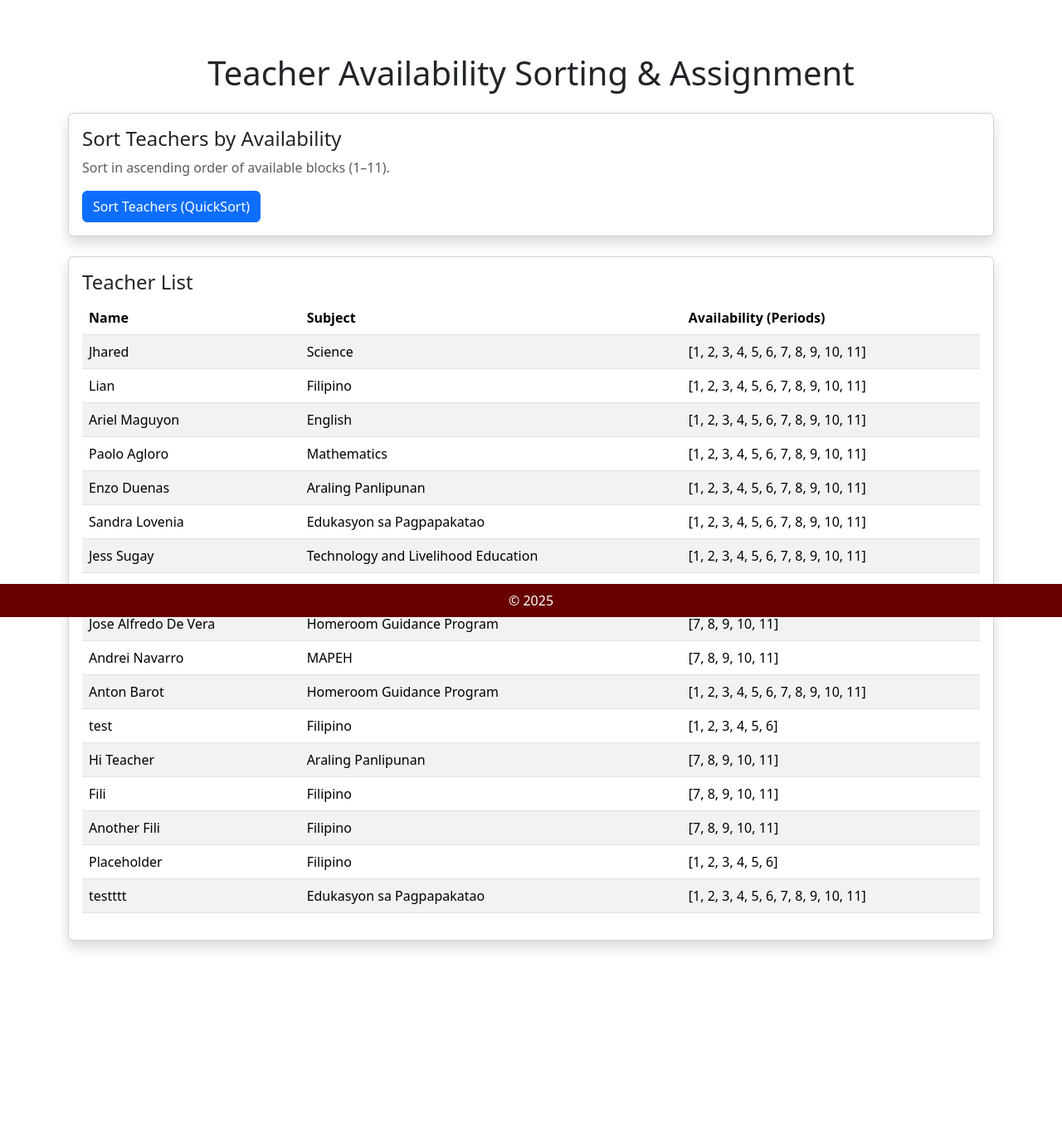
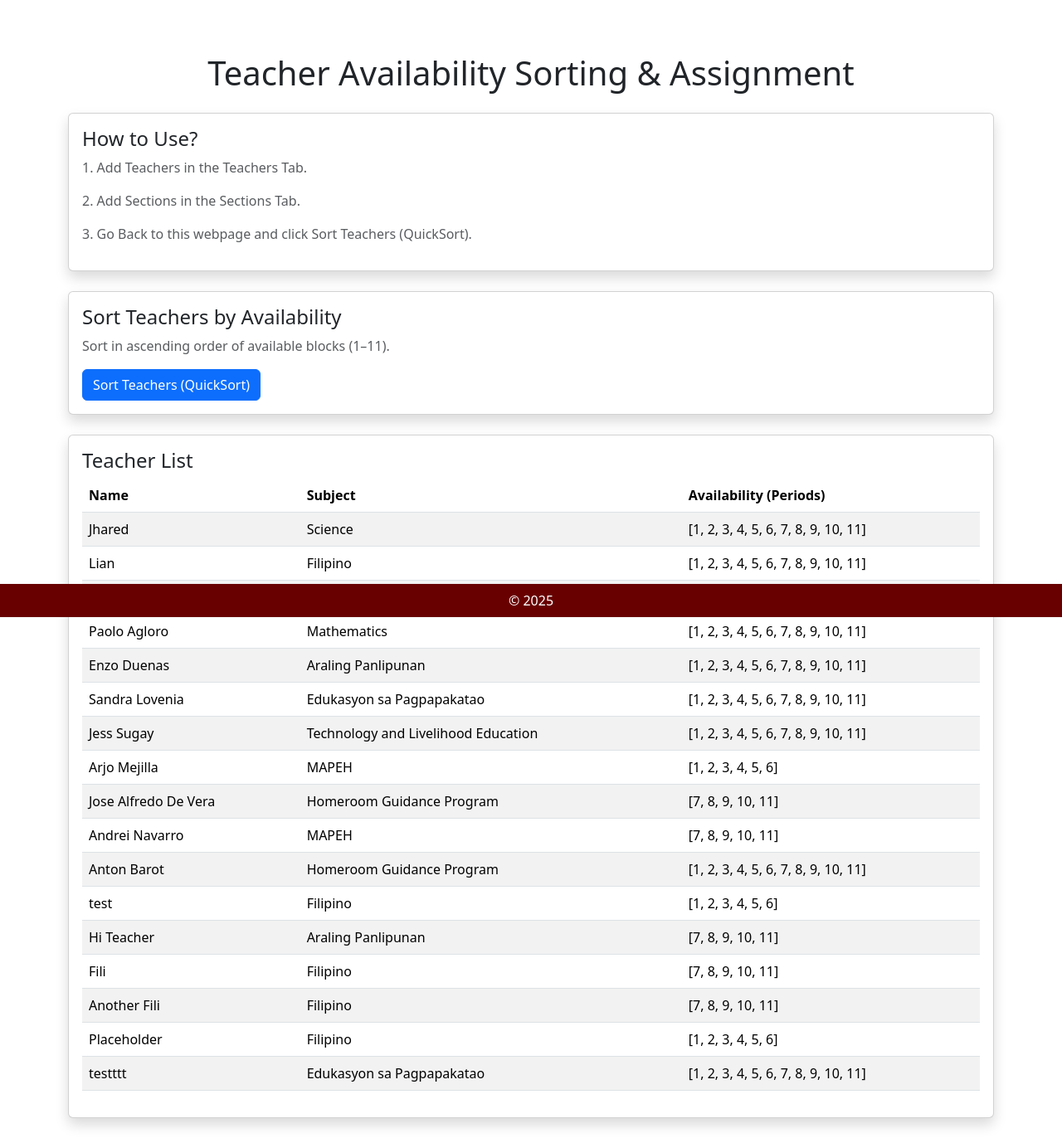
Before and after one commit to King-gil/MSYS30, a Django app: page / in a window 1280 px wide. Shown: the part 56-1428 px from the top of the page at 83% size. Before the commit the page ends 1201 px from the top, so only its background shows below. Run offline with Django 5.2, Linux system fonts and the light colour scheme; data comes from the database, SQL or seed files in the repository; some libraries are stand-ins or nearby versions.

Commit message:
added instructions

```diff
--- a/MSYS30/class_scheduler/class_scheduler_app/templates/class_scheduler_app/timetable.html
+++ b/MSYS30/class_scheduler/class_scheduler_app/templates/class_scheduler_app/timetable.html
@@ -4,6 +4,15 @@
 <div class="container mt-5">
 
     <h1 class="mb-4 text-center">Teacher Availability Sorting & Assignment</h1>
+
+    <div class="card mb-4 shadow">
+        <div class="card-body">
+            <h4 class="card-title">How to Use?</h4>
+            <p class="text-muted">1. Add Teachers in the Teachers Tab.</p>
+            <p class="text-muted">2. Add Sections in the Sections Tab.</p>
+            <p class="text-muted">3. Go Back to this webpage and click Sort Teachers (QuickSort).</p>
+        </div>
+    </div>
 
     <div class="card mb-4 shadow">
         <div class="card-body">
```
